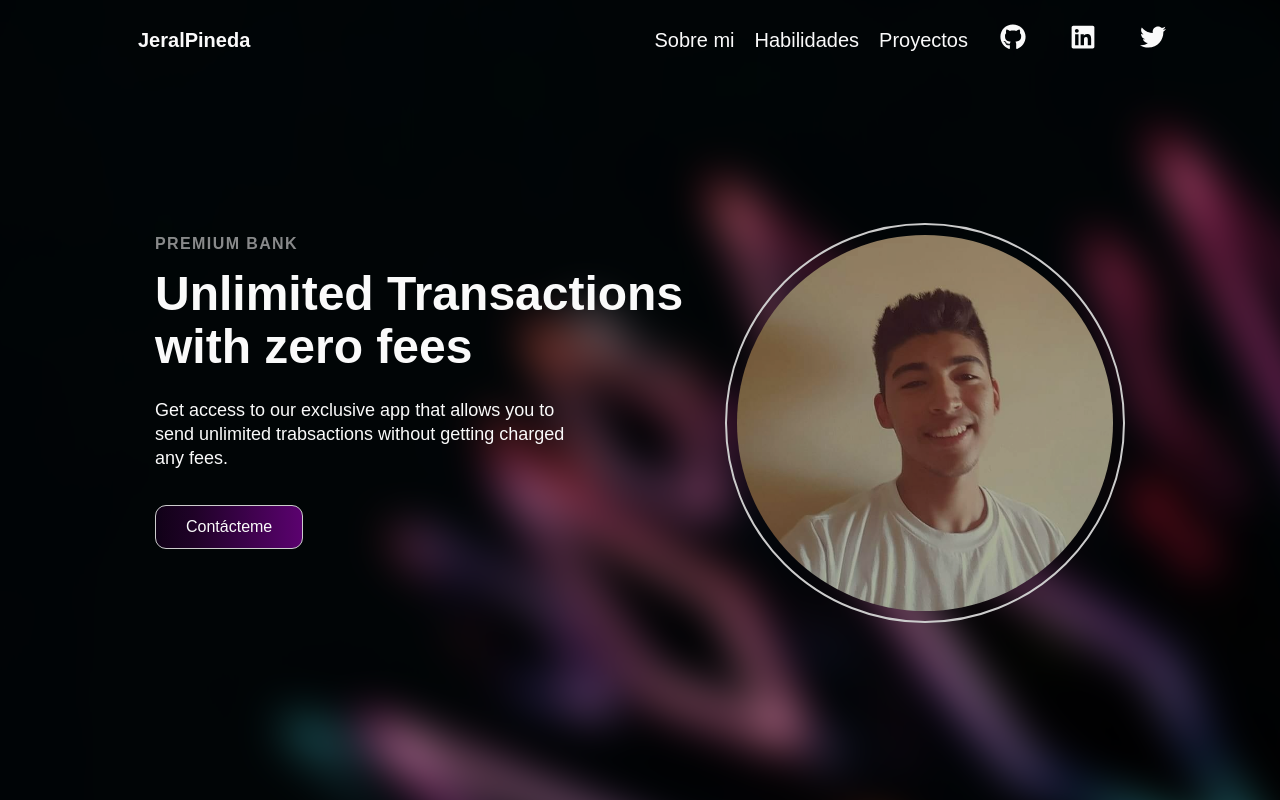
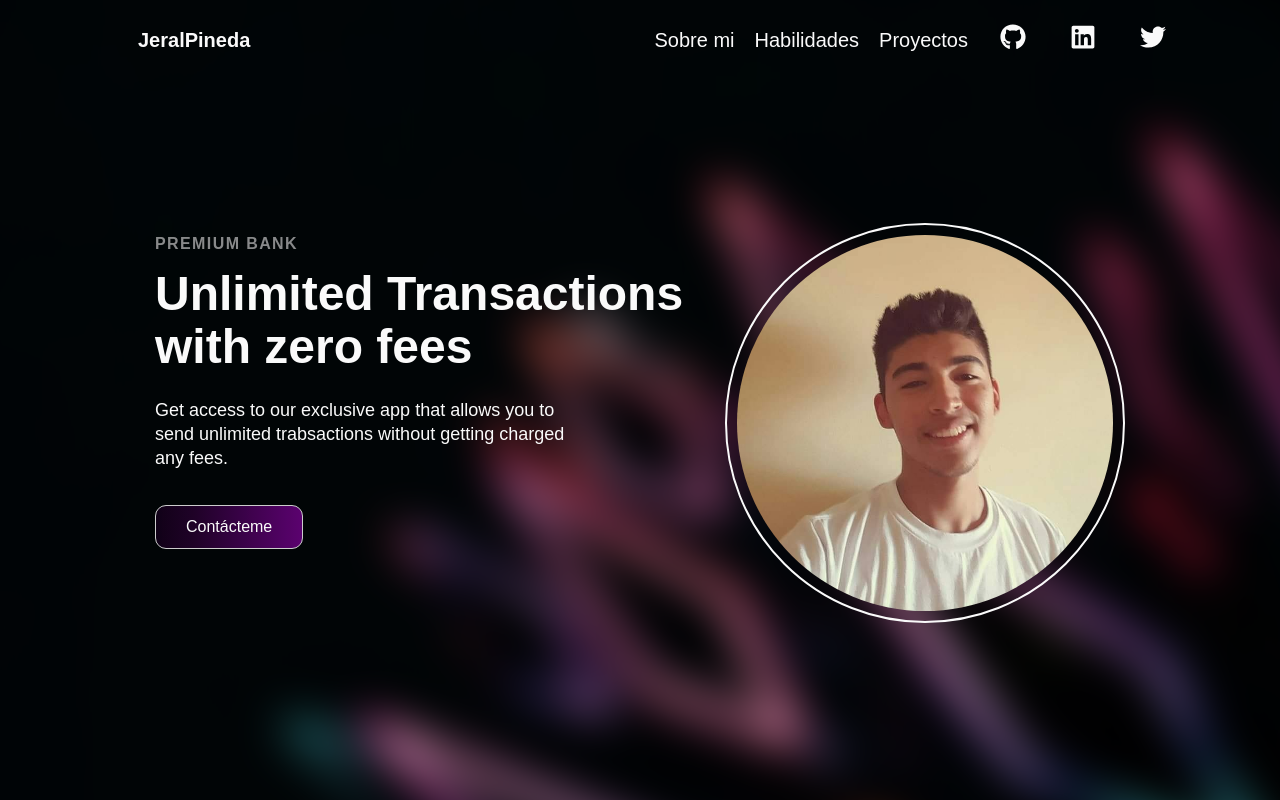
Before and after one commit to JeralPineda/portfolio, a React (Create React App) app: page / in a window 1280 px wide. Shown: the top 800 px of the page. Built offline with nearby package versions, Linux system fonts and the light colour scheme; a web font is replaced by a local one; what assets would draw is missing.

Commit message:
actualizando el borde de la imagen y el brillo

```diff
--- a/src/components/web/HeroSection/HeroElements.js
+++ b/src/components/web/HeroSection/HeroElements.js
@@ -115,7 +115,7 @@ export const BtnWrap = styled.div`
 export const ImgWrap = styled.div`
    width: 40rem;
    height: 40rem;
-   border: 2px double #ccc;
+   border: 2px double #fafafa;
    background: inherit;
    overflow: hidden;
    display: flex;
@@ -139,5 +139,5 @@ export const Img = styled.img`
    width: 100%;
    border-radius: 50%;
    padding: 1rem;
-   filter: brightness(70%);
+   /* filter: brightness(70%); */
 `;
```
